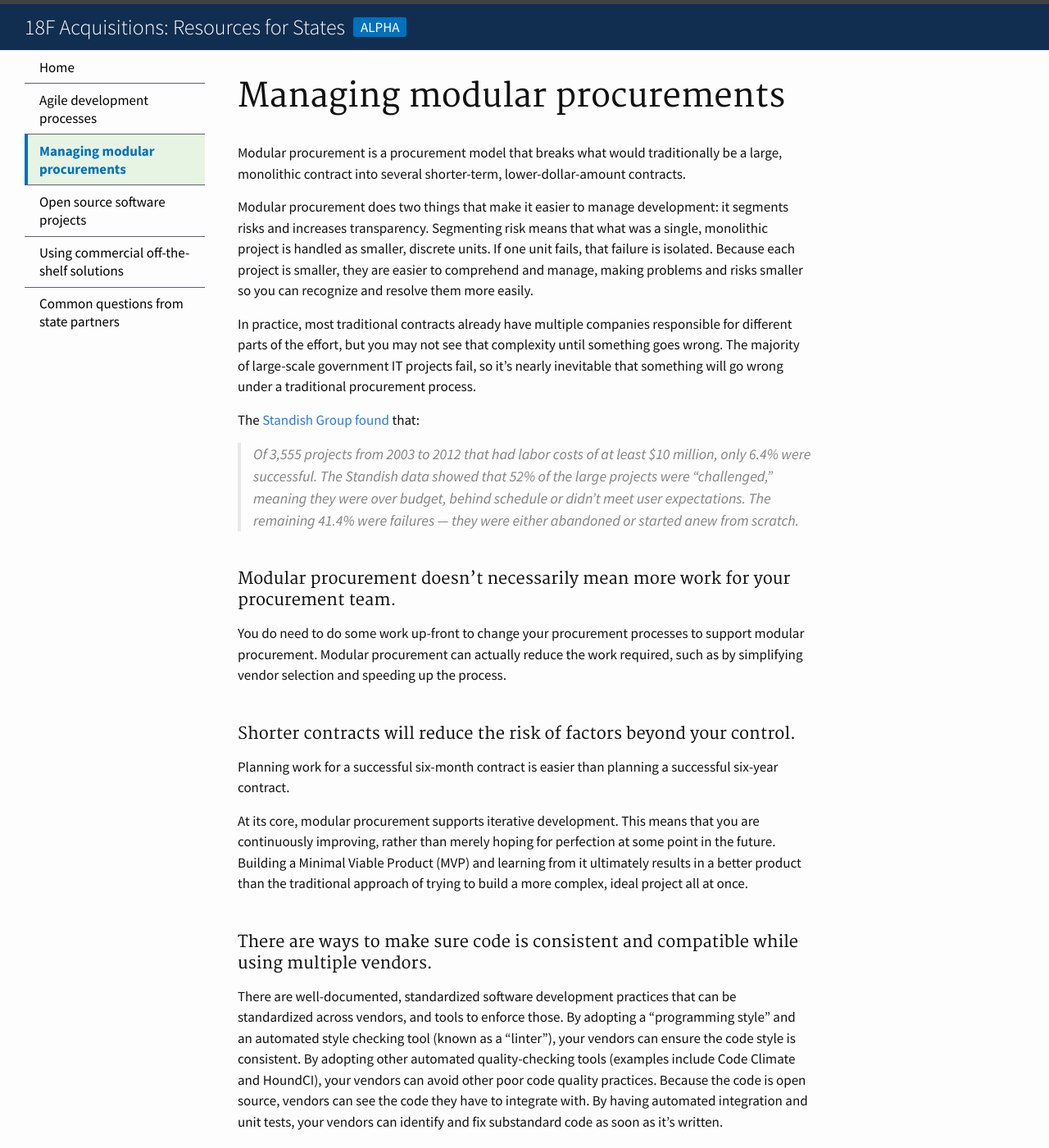
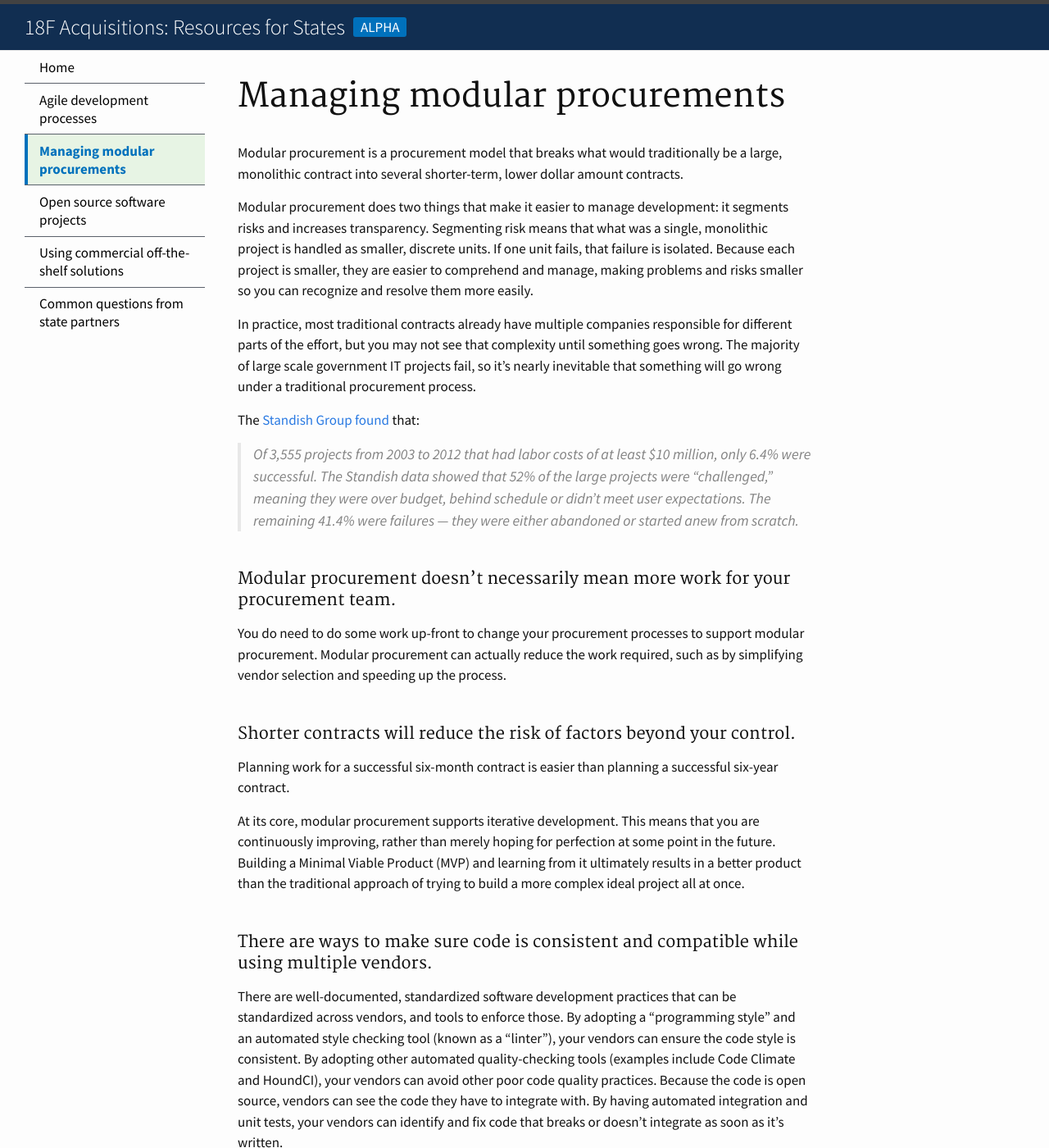
Before and after one commit to 18F/state-faq, a Jekyll site: the page built from pages/modular-procurement.md, in a window 1280 px wide and 1400 px high. Shown: the whole window at 82% size. Built offline with Jekyll 4.4.1, drawn with Linux system fonts in a browser that asks for light colours; some of the changed text lies outside the part shown.

Commit message:
fix typos

```diff
--- a/pages/modular-procurement.md
+++ b/pages/modular-procurement.md
@@ -4,11 +4,11 @@
 permalink: /modular-procurement/
 ---
 
-Modular procurement is a procurement model that breaks what would traditionally be a large, monolithic contract into several shorter-term, lower-dollar-amount contracts.
+Modular procurement is a procurement model that breaks what would traditionally be a large, monolithic contract into several shorter-term, lower dollar amount contracts.
 
-Modular procurement does two things that make it easier to manage development: it segments risks and increases transparency. Segmenting risk means that what was a single, monolithic project is handled as smaller, discrete units. If one unit fails, that failure is isolated. Because each project is smaller, they are easier to comprehend and manage, making  problems and risks smaller so you can recognize and resolve them more easily.
+Modular procurement does two things that make it easier to manage development: it segments risks and increases transparency. Segmenting risk means that what was a single, monolithic project is handled as smaller, discrete units. If one unit fails, that failure is isolated. Because each project is smaller, they are easier to comprehend and manage, making problems and risks smaller so you can recognize and resolve them more easily.
 
-In practice, most traditional contracts already have multiple companies responsible for different parts of the effort, but you may not see that complexity until something goes wrong. The majority of large-scale government IT projects fail, so it’s nearly inevitable that something will go wrong under a traditional procurement process.
+In practice, most traditional contracts already have multiple companies responsible for different parts of the effort, but you may not see that complexity until something goes wrong. The majority of large scale government IT projects fail, so it’s nearly inevitable that something will go wrong under a traditional procurement process.
 
 The [Standish Group found](http://www.computerworld.com/article/2486426/healthcare-it/healthcare-gov-website--didn-t-have-a-chance-in-hell-.html) that:
 
@@ -23,11 +23,11 @@
 
 Planning work for a successful six-month contract is easier than planning a successful six-year contract.
 
-At its core, modular procurement supports iterative development. This means that you are continuously improving, rather than merely hoping for perfection at some point in the future. Building a Minimal Viable Product (MVP) and learning from it ultimately results in a better product than the traditional approach of trying to build a more complex, ideal project all at once.
+At its core, modular procurement supports iterative development. This means that you are continuously improving, rather than merely hoping for perfection at some point in the future. Building a Minimal Viable Product (MVP) and learning from it ultimately results in a better product than the traditional approach of trying to build a more complex ideal project all at once.
 
 #### There are ways to make sure code is consistent and compatible while using multiple vendors.
 
-There are well-documented, standardized software development practices that can be standardized across vendors, and tools to enforce those. By adopting a “programming style” and an automated style checking tool (known as a “linter”), your vendors can ensure the code style is consistent. By adopting other automated quality-checking tools (examples include Code Climate and HoundCI), your vendors can avoid other poor code quality practices. Because the code is open source, vendors can see the code they have to integrate with. By having automated integration and unit tests, your vendors can identify and fix substandard code as soon as it’s written.
+There are well-documented, standardized software development practices that can be standardized across vendors, and tools to enforce those. By adopting a “programming style” and an automated style checking tool (known as a “linter”), your vendors can ensure the code style is consistent. By adopting other automated quality-checking tools (examples include Code Climate and HoundCI), your vendors can avoid other poor code quality practices. Because the code is open source, vendors can see the code they have to integrate with. By having automated integration and unit tests, your vendors can identify and fix code that breaks or doesn't integrate as soon as it’s written.
 
 #### Onboarding vendors is more manageable when projects are modular.
 
@@ -39,9 +39,9 @@
 
 During the selection process, the vendor pool is asked to provide proof of their abilities through working code, rather than extensive documentation. That process can include:
 
-* Developing a programming challenge for the vendor community. (For example, the challenge for Mississippi’s agile vendor pool was to build a prototype of a website that lets parents or caseworkers search for child care providers in their vicinity.)
+* Developing a programming challenge for the vendor community (for example, the challenge for Mississippi’s agile vendor pool was to build a prototype of a website that lets parents or caseworkers search for child care providers in their vicinity).
 * Defining a short period of time (days, not weeks) to build a prototype.
 * Asking for a link to the working prototype as part of their proposal, as well as a link to the public source code.
 * Evaluating the proposals based on adherence to coding and design best practices, proof they followed an agile methodology, and evidence of their user research.
-* Selecting the best-performing companies for your pool. We recommend starting with a smaller number of companies, perhaps 8 to 10. This is a manageable number, and with a defined on- and off-ramp process, the size of the pool can be modified as the amount of work that can be managed increases.
+* Selecting the best-performing companies for your pool. We recommend starting with a smaller number of companies, perhaps 8 to 10. This is a manageable number, and with a defined on and off-ramp process, the size of the pool can be modified as the amount of work that can be managed increases.
 * Once your pool is created, you can write a “task order” (specific language varies from federal to state to local governments), or an RFP that only goes out to the vendors on the pool. Since they are all pre-qualified, you know they are all capable of doing the work, which lets you skip that stage of the evaluations for each subsequent RFP.
```
